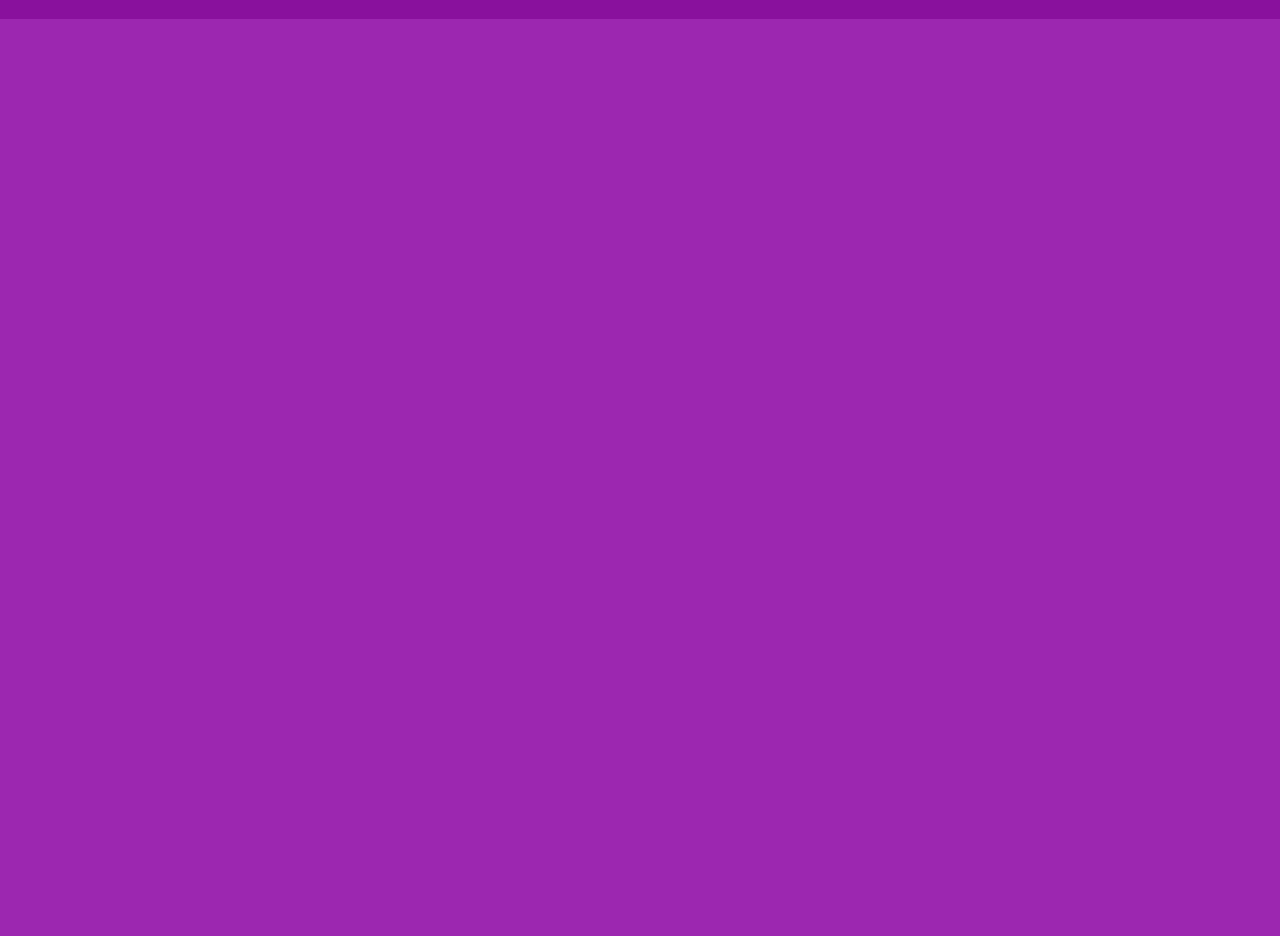
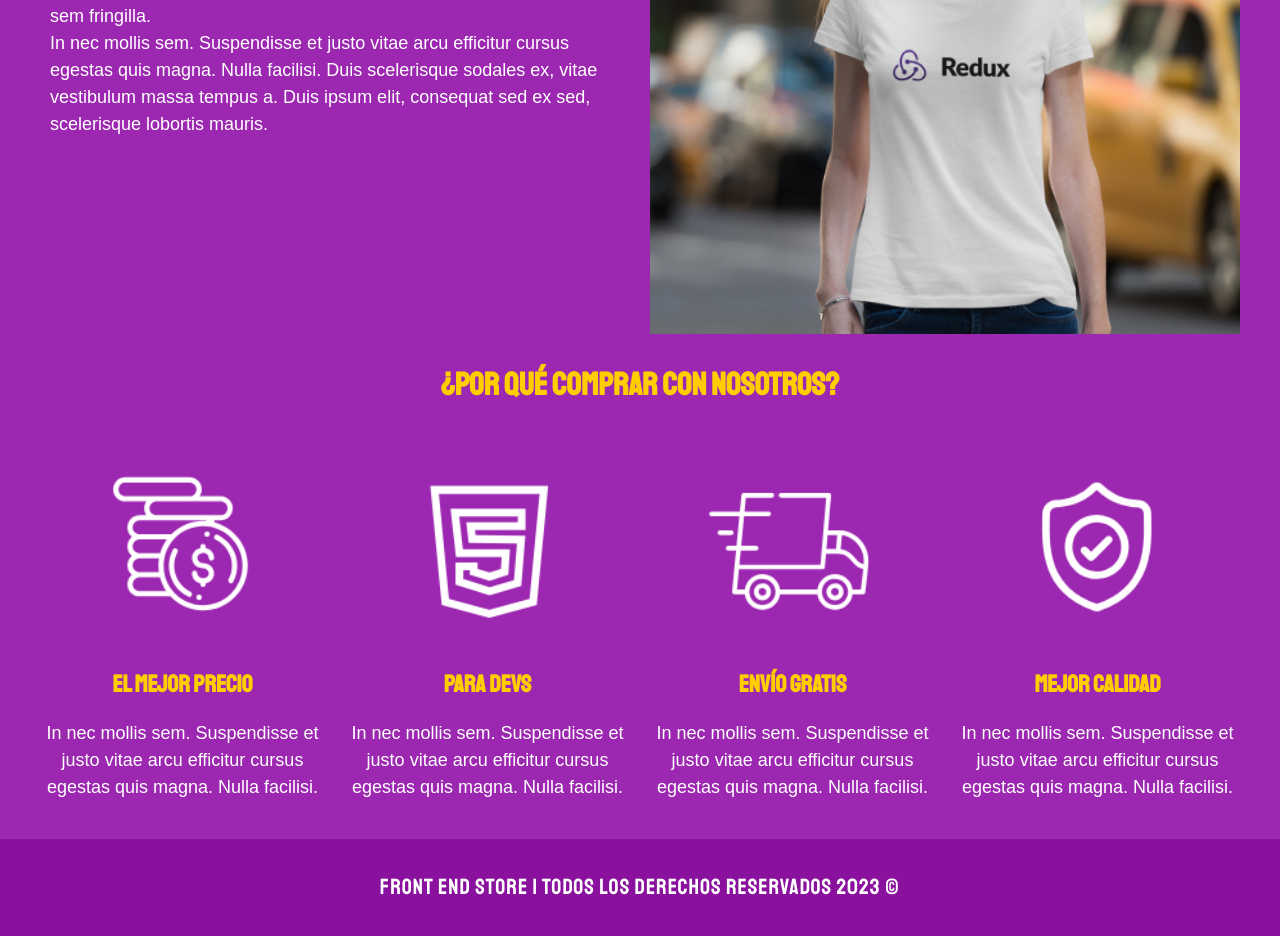
Before and after one commit to DanielVallado/frontend-store, a plain HTML site: page nosotros.html in a window 1280 px wide. Shown: the part 421-1357 px from the top of the page. Before the commit the page ends 800 px from the top, so only its background shows below. Drawn offline with Linux system fonts and the light colour scheme.

Commit message:
Finalizado

```diff
--- a/css/index_style.css
+++ b/css/index_style.css
@@ -2,7 +2,7 @@
     --primario: #9C27B0;
     --primarioOscuro: #89119D;
     --secundario: #FFCE00;
-    --secundarioOscuro: rgb(233, 287, 2);
+    --secundarioOscuro: rgb(233, 187, 2);
     --blanco: #FFF;
     --negro: #000;
 
@@ -37,7 +37,7 @@ a {
 }
 
 img {
-    max-width: 100%;
+    width: 100%;
 }
 
 .contenedor {
@@ -101,7 +101,6 @@ h3 {
     grid-template-columns: repeat(2, 1fr);
     gap: 2rem;
 }
-
 @media (min-width: 768px) {
     .grid {
         grid-template-columns: repeat(3, 1fr);
@@ -113,10 +112,6 @@ h3 {
 .producto {
     background-color: var(--primarioOscuro);
     padding: 1rem;
-}
-
-.producto__imagen {
-    width: 100%;
 }
 
 .producto__nombre {
@@ -154,7 +149,6 @@ h3 {
     background-image: url(../img/grafico2.jpg);
     grid-row: 8 / 9;
 }
-
 @media (min-width: 768px) {
     .grafico--node {
         grid-row: 5 / 6;
@@ -177,3 +171,100 @@ h3 {
     font-size: 2.2rem;
     letter-spacing: 0.1rem;
 }
+
+
+/**************************/
+/** Nosotros */
+.nosotros {
+    display: grid;
+    grid-template-rows: repeat(2, auto);
+}
+@media (min-width: 768px) {
+    .nosotros {
+        grid-template-columns: repeat(2, 1fr);
+        column-gap: 2rem;
+    }
+}
+
+.nosotros__imagen {
+    grid-row: 1 / 2;
+}
+@media (min-width: 768px) {
+    .nosotros__imagen {
+        grid-column: 2 / 3;
+    }
+}
+
+.nosotros__contenido p {
+    margin: 1rem;
+}
+@media (min-width: 768px) {
+    .nosotros__contenido p {
+        margin: 0 1rem;
+    }
+}
+
+
+/** Bloques */
+.contenedor-bloques {
+    display: grid;
+    grid-template-columns: repeat(2, 1fr);
+    gap: 2rem;
+}
+@media (min-width: 768px) {
+    .contenedor-bloques {
+        display: grid;
+        grid-template-columns: repeat(4, 1fr);
+        gap: 2rem;
+    }
+}
+
+.bloque {
+    text-align: center;
+}
+
+.bloque__titulo {
+    margin: 0;
+}
+
+
+/**************************/
+/** Página del producto */
+@media (min-width: 768px) {
+    .camisa {
+        display: grid;
+        grid-template-columns: repeat(2, 1fr);
+        column-gap: 2rem;
+    }
+}
+
+.formulario {
+    display: grid;
+    grid-template-columns: repeat(2, 1fr);
+    gap: 2rem;
+}
+
+.formulario__campo {
+    border: 1rem solid var(--primarioOscuro);
+    background-color: transparent;
+    color: var(--blanco);
+    font-size: 2rem;
+    font-family: Arial, Helvetica, sans-serif;
+    padding: 1rem;
+    appearance: none;
+}
+
+.formulario__submit {
+    background-color: var(--secundario);
+    border: none;
+    font-size: 2rem;
+    font-family: var(--fuentePrincipal);
+    padding: 2rem;
+    transition: background-color 0.3s ease;
+    grid-column: 1 / 3;
+}
+
+.formulario__submit:hover {
+    cursor: pointer;
+    background-color: var(--secundarioOscuro);
+}
--- a/nosotros.html
+++ b/nosotros.html
@@ -28,11 +28,53 @@
     </nav>
 
     <main class="contenedor">
-        <h1>Nosotros</h1>
+        <h1>Sobre Nosotros</h1>
+
+        <div class="nosotros">
+            <div class="nosotros__contenido">
+                <p>Aenean vestibulum tincidunt nisl, rutrum suscipit sem facilisis eget. In et arcu tellus. Aenean pulvinar ut magna ut
+                blandit. Etiam id convallis enim. Pellentesque dictum tortor sit amet nisl fringilla, non faucibus sem fringilla.</p>
+
+                <p>In nec mollis sem. Suspendisse et justo vitae arcu efficitur cursus egestas quis magna. Nulla facilisi. Duis scelerisque
+                sodales ex, vitae vestibulum massa tempus a. Duis ipsum elit, consequat sed ex sed, scelerisque lobortis mauris.</p>
+            </div>
+
+            <img class="nosotros__imagen" src="img/nosotros.jpg" alt="Imagen sobre nosotros">
+        </div>
     </main>
 
+    <section class="contenedor">
+        <h2 class="comprar__titulo">¿Por qué comprar con nosotros?</h2>
+
+        <div class="contenedor-bloques">
+            <div class="bloque">
+                <img class="bloque__imagen" src="img/icono_1.png" alt="">
+                <h3 class="bloque__titulo">El mejor precio</h3>
+                <p>In nec mollis sem. Suspendisse et justo vitae arcu efficitur cursus egestas quis magna. Nulla facilisi.</p>
+            </div> <!-- .bloque 1 -->
+
+            <div class="bloque">
+                <img class="bloque__imagen" src="img/icono_2.png" alt="">
+                <h3 class="bloque__titulo">Para devs</h3>
+                <p>In nec mollis sem. Suspendisse et justo vitae arcu efficitur cursus egestas quis magna. Nulla facilisi.</p>
+            </div> <!-- .bloque 2 -->
+
+            <div class="bloque">
+                <img class="bloque__imagen" src="img/icono_3.png" alt="">
+                <h3 class="bloque__titulo">Envío gratis</h3>
+                <p>In nec mollis sem. Suspendisse et justo vitae arcu efficitur cursus egestas quis magna. Nulla facilisi.</p>
+            </div> <!-- .bloque 3 -->
+
+            <div class="bloque">
+                <img class="bloque__imagen" src="img/icono_4.png" alt="">
+                <h3 class="bloque__titulo">Mejor calidad</h3>
+                <p>In nec mollis sem. Suspendisse et justo vitae arcu efficitur cursus egestas quis magna. Nulla facilisi.</p>
+            </div> <!-- .bloque 4 -->
+        </div> <!-- .contenedor bloques -->
+    </section>
+
     <footer class="footer">
-        <p class="footer__texto">Front End Store | Todos los derechos reservados 2023</p>
+        <p class="footer__texto">Front End Store | Todos los derechos reservados 2023 ©</p>
     </footer>
 </body>
 </html>
```
Also changed, not shown: index.html (+1 -1 lines), producto.html (+23 -2 lines).
